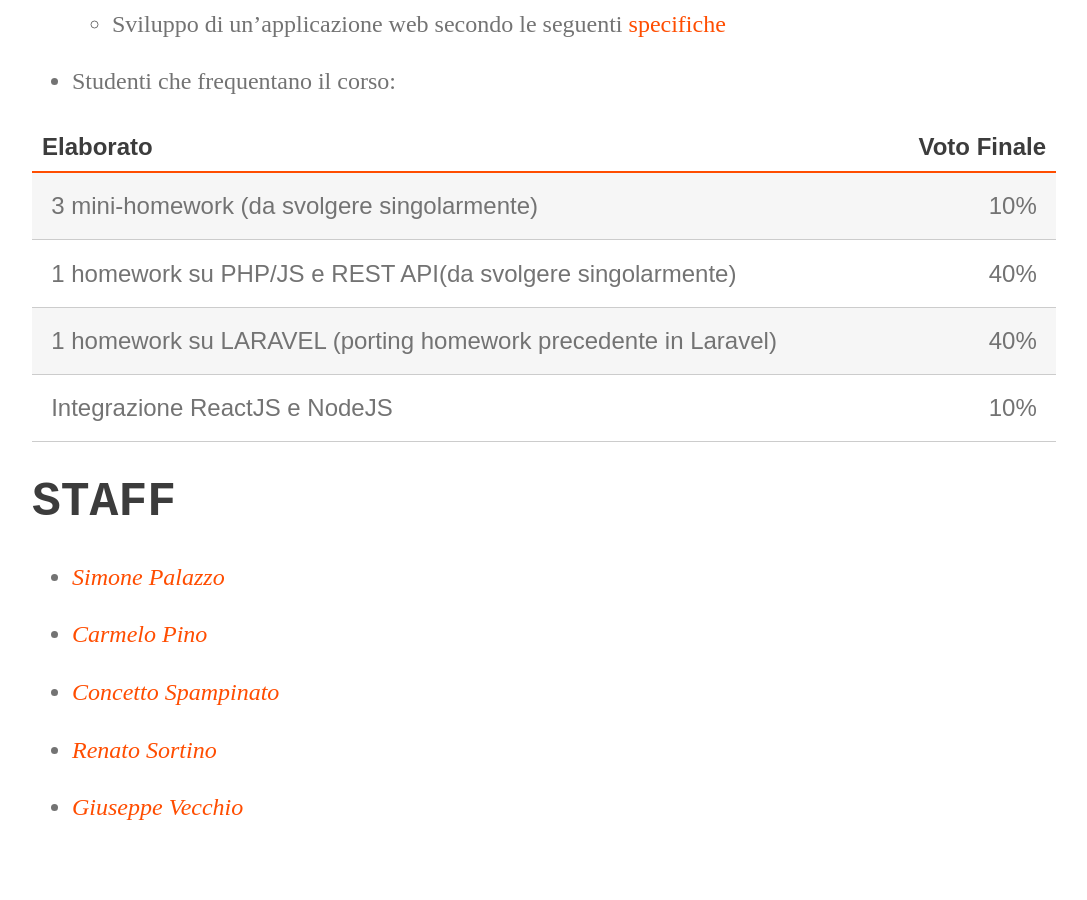
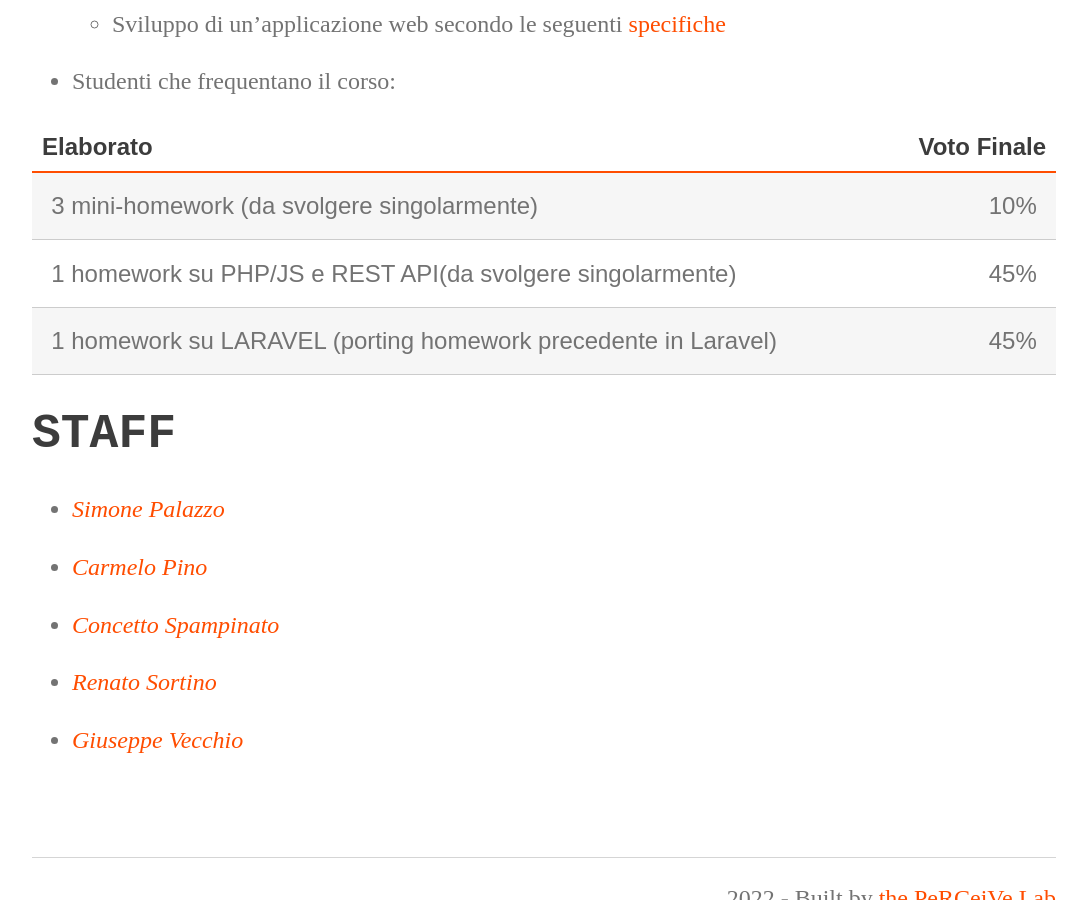
Before and after one commit to perceivelab/database-course, a Jekyll site: the page built from index.md, in a window 1280 px wide and 900 px high, scrolled down 2304 px. Shown: the whole window, without its empty margins (96-1183 px from the left). Built offline with Jekyll 4.4.1, drawn with Linux system fonts in a browser that asks for light colours; our own code applies the rules of GitHub Pages for plain Markdown files.

Commit message:
Update index.md

```diff
--- a/index.md
+++ b/index.md
@@ -53,9 +53,8 @@ La roadmap e' provvisoria e puo' subire variazioni.
 | Elaborato     | Voto Finale   |
 | :--------     |    -------: |
 | 3 mini-homework (da svolgere singolarmente) | 10% |
-| 1 homework su PHP/JS e REST API(da svolgere singolarmente)    | 40%  |
-| 1 homework su LARAVEL (porting homework precedente in Laravel) | 40% |
-| Integrazione ReactJS e NodeJS | 10% |
+| 1 homework su PHP/JS e REST API(da svolgere singolarmente)    | 45%  |
+| 1 homework su LARAVEL (porting homework precedente in Laravel) | 45% |
 
 
 
```
